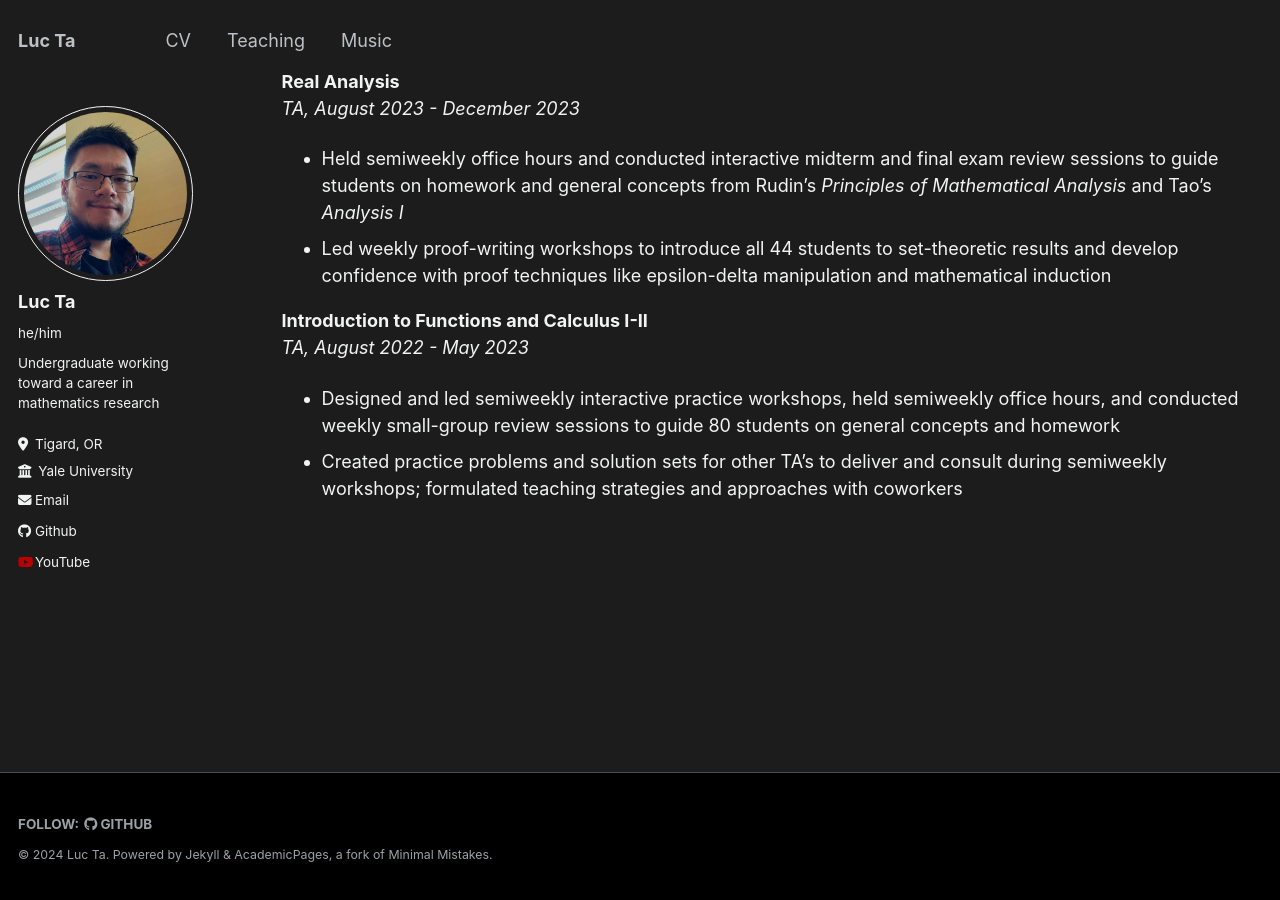
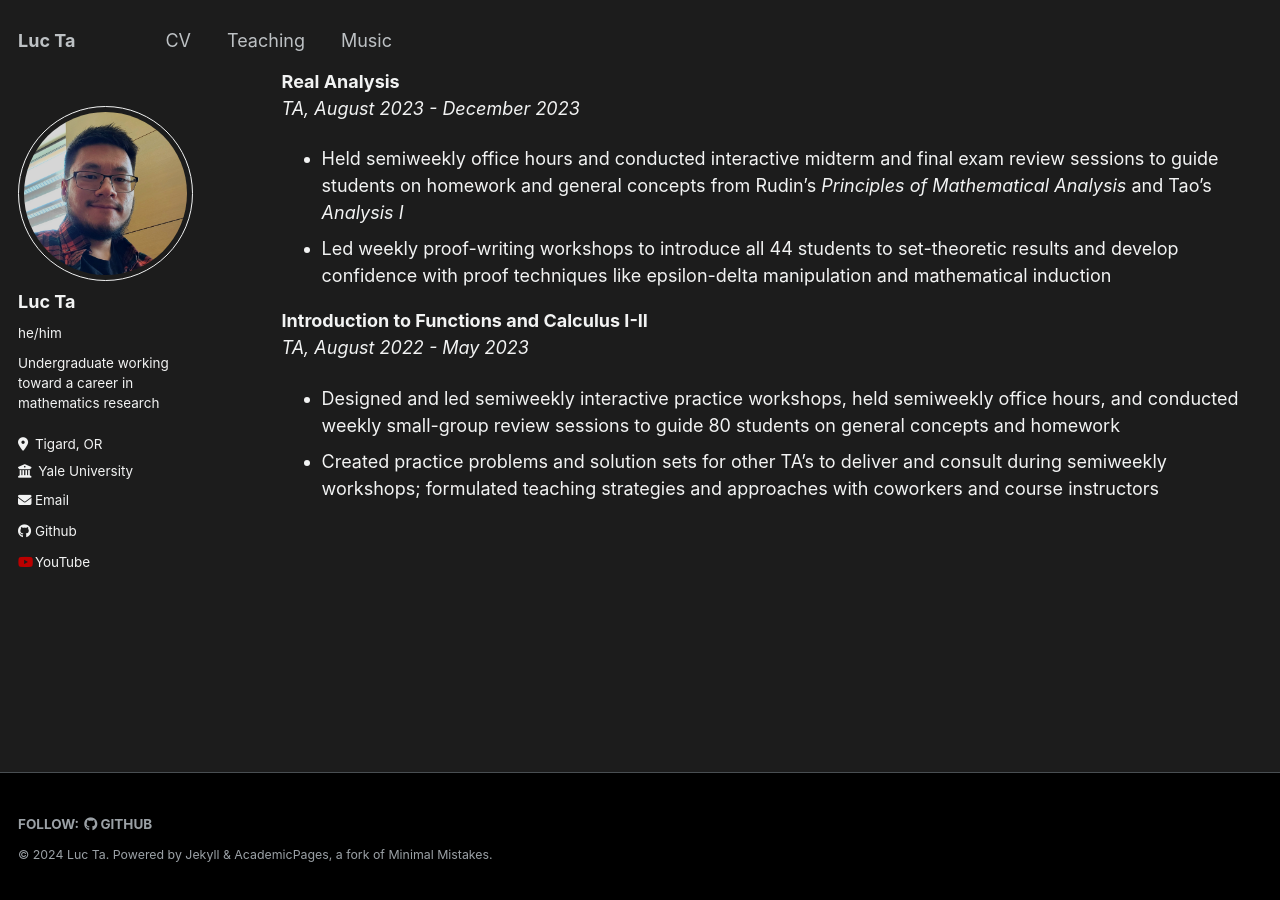
Before and after one commit to luc-ta/luc-ta.github.io, a Jekyll site: the page built from _pages/teaching.md, in a window 1280 px wide and 900 px high, scrolled down 581 px. Built offline with Jekyll 4.4.1, drawn with Linux system fonts in a browser that asks for light colours.

Commit message:
Update teaching.md

```diff
--- a/_pages/teaching.md
+++ b/_pages/teaching.md
@@ -27,4 +27,4 @@ _TA, August 2023 - December 2023_
 **Introduction to Functions and Calculus I-II**\
 _TA, August 2022 - May 2023_
 * Designed and led semiweekly interactive practice workshops, held semiweekly office hours, and conducted weekly small-group review sessions to guide 80 students on general concepts and homework
-* Created practice problems and solution sets for other TA's to deliver and consult during semiweekly workshops; formulated teaching strategies and approaches with coworkers
+* Created practice problems and solution sets for other TA's to deliver and consult during semiweekly workshops; formulated teaching strategies and approaches with coworkers and course instructors
```
